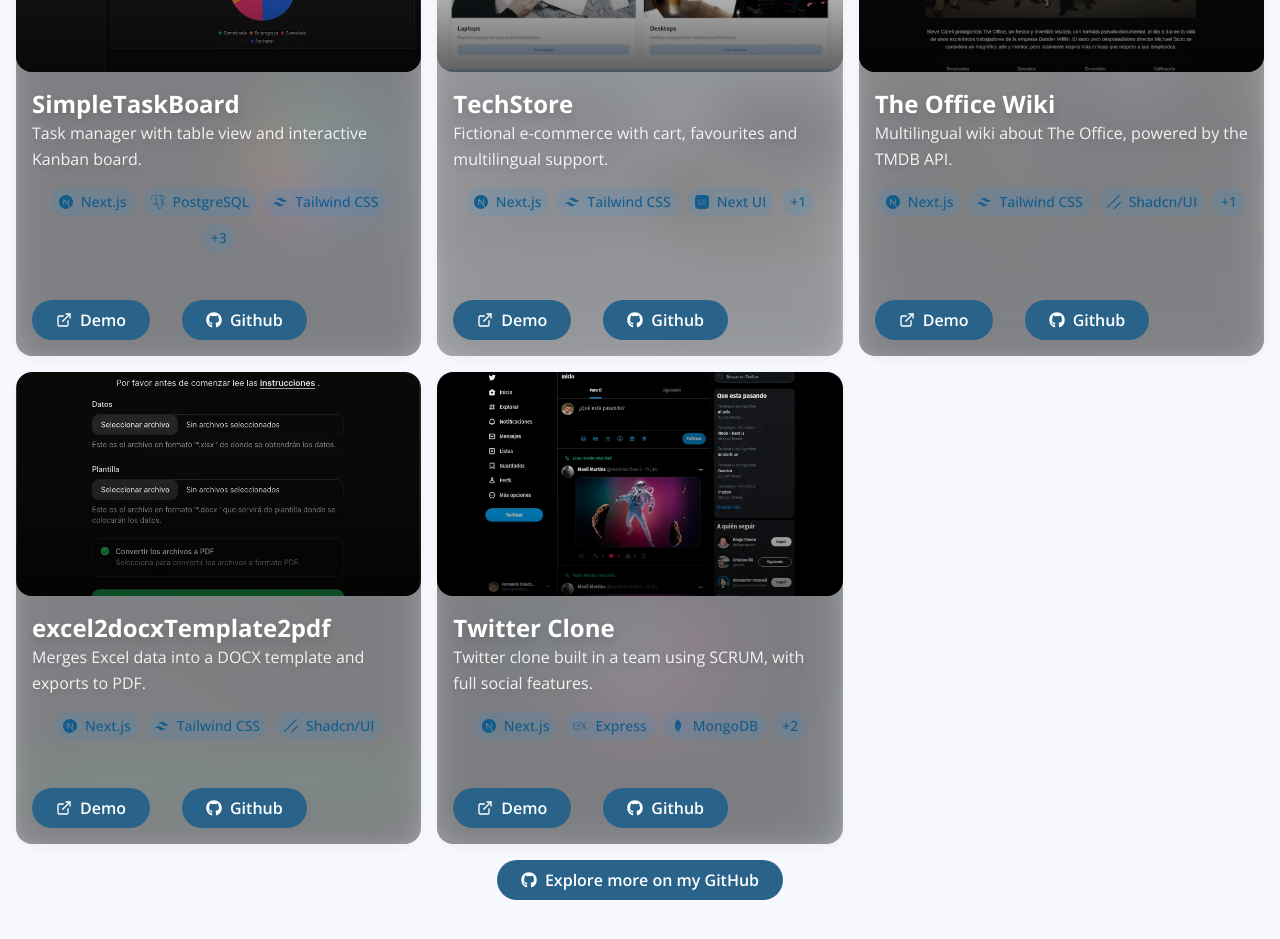
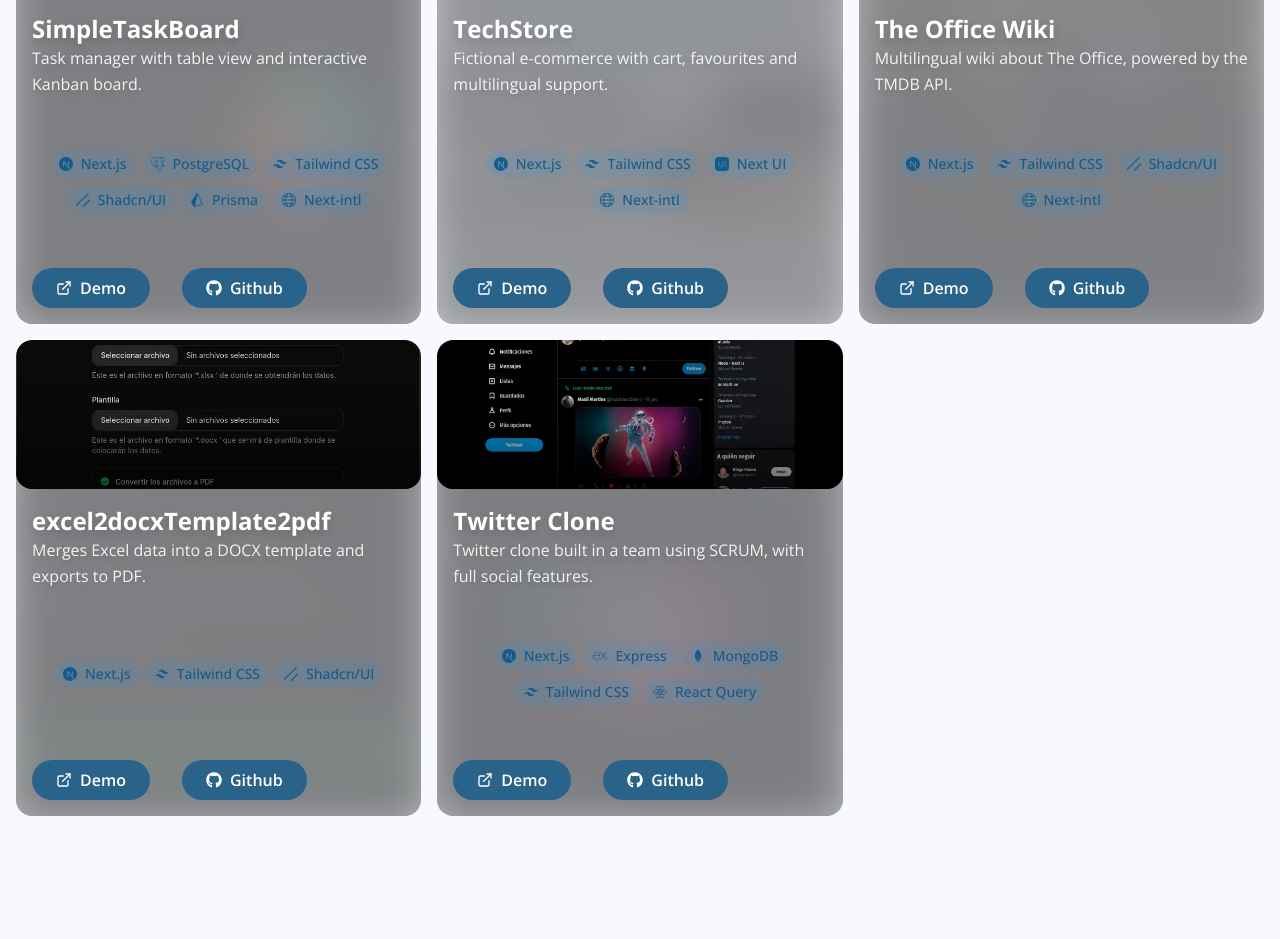
Before and after one commit to fernandobouchet/fernandobouchet.github.io, a Next.js app: page / in a window 1280 px wide. Shown: the part 1120-2059 px from the top of the page. Built offline with nearby package versions, Linux system fonts and the light colour scheme.

Commit message:
feat: update 'projects' card

```diff
--- a/components/projects/card/card-image.tsx
+++ b/components/projects/card/card-image.tsx
@@ -4,18 +4,17 @@ import Image from "next/image";
 
 interface Props {
   src: string;
-  alt: string;
   className?: string;
 }
 
-const CardImage = ({ src, alt }: Props) => {
+const CardImage = ({ src }: Props) => {
   return (
-    <div className="absolute inset-0 overflow-hidden rounded-2xl">
+    <div className="absolute inset-0 overflow-hidden rounded-2xl z-10">
       <Image
         src={src}
-        alt={alt}
+        alt=""
         fill
-        className="object-cover scale-110 blur-xl brightness-[0.2] saturate-[1.2] dark:brightness-[0.25] dark:saturate-100"
+        className="object-cover scale-110 blur-xl brightness-[0.2] dark:brightness-[0.25]"
       />
       <div className="absolute inset-0 bg-background/50 dark:bg-background/50" />
     </div>
--- a/components/projects/card/project-card.tsx
+++ b/components/projects/card/project-card.tsx
@@ -36,13 +36,13 @@ const ProjectCard = ({ project }: Props) => {
         bounce: 0.1,
         duration: 0.3,
       }}
-      className="overflow-hidden transition-all duration-500 w-full relative group h-full shadow-[0px_4px_16px_rgba(0,0,0,0.04),0px_2px_8px_rgba(0,0,0,0.02)] group-hover:shadow-[0px_16px_32px_rgba(0,0,0,0.08),0px_8px_16px_rgba(0,0,0,0.04)] dark:shadow-[0px_4px_16px_rgba(0,0,0,0.06),0px_2px_8px_rgba(0,0,0,0.04)] dark:group-hover:shadow-[0px_16px_32px_rgba(0,0,0,0.12),0px_8px_16px_rgba(0,0,0,0.08)] rounded-2xl flex flex-col"
+      className="overflow-hidden transition-all duration-500 w-full relative group h-full rounded-2xl flex flex-col"
     >
-      <CardImage src={image} alt={title} />
-      <div className="absolute inset-0 backdrop-blur-[2px] bg-surface-container/40 group-hover:bg-surface-container/60 dark:bg-surface-container/20 dark:group-hover:bg-surface-container/30 transition-all duration-500 rounded-2xl" />
+      <CardImage src={image} />
+      <div className="absolute inset-0 bg-surface-container/40 group-hover:bg-surface-container/60 dark:bg-surface-container/20 dark:group-hover:bg-surface-container/30 transition-all duration-500 rounded-2xl" />
 
       <div className="relative h-56 overflow-hidden z-10 rounded-2xl">
-        <div className="absolute inset-0 backdrop-blur-[1px] group-hover:backdrop-blur-[0px] transition-all duration-500">
+        <div className="absolute inset-0 transition-all duration-500">
           <Image
             src={image}
             alt={title}
@@ -53,18 +53,17 @@ const ProjectCard = ({ project }: Props) => {
         <div className="absolute inset-0 bg-gradient-to-t from-black/60 via-black/10 to-transparent dark:from-black/70 dark:via-black/20 dark:to-transparent" />
       </div>
 
-      <div className="relative z-10 p-4">
+      <div className="relative z-10 p-4 h-full flex flex-col">
+        <div>
           <h3 className="text-2xl font-bold text-white drop-shadow-lg">
             {title}
           </h3>
           <p className="text-base text-white/90 leading-relaxed drop-shadow-md">
             {language === "ES" ? info_es : info_en}
           </p>
-
-        <ProjectTechBadge techstack={techstack} length={3} />
         </div>
-
-      <div className="relative z-10 flex gap-8 p-4 mt-auto">
+        <ProjectTechBadge techstack={techstack} />
+        <div className="flex gap-8 mt-auto">
           {demo && (
             <ButtonLink link={demo} icon={<LuExternalLink />}>
               Demo
@@ -73,6 +72,7 @@ const ProjectCard = ({ project }: Props) => {
 
           {github && <ButtonGithub link={github}>Github</ButtonGithub>}
         </div>
+      </div>
     </motion.div>
   );
 };
--- a/components/projects/projects-container.tsx
+++ b/components/projects/projects-container.tsx
@@ -1,19 +1,14 @@
 "use client";
-import { useContext } from "react";
 import { ProjectsData } from "@/utils/projects-data";
 import { ProjectCard } from "./card/project-card";
 import { motion } from "motion/react";
-import { LanguageContext } from "@/context/language-context";
-import { ButtonGithub } from "@/components/ui/button-github";
 
 const ProjectsContainer = () => {
-  const { texts } = useContext(LanguageContext);
-
   const sortedProjects = ProjectsData.slice().sort((a, b) => b.id - a.id);
 
   return (
     <div className="flex flex-col justify-center gap-4">
-      <div className="grid grid-cols-1 md:grid-cols-2 lg:grid-cols-3 gap-4">
+      <div className="grid grid-cols-1 md:grid-cols-2 lg:grid-cols-3 justify-center gap-4">
         {sortedProjects.slice(0, 6).map((project, index) => {
           return (
             <motion.div
@@ -27,13 +22,6 @@ const ProjectsContainer = () => {
           );
         })}
       </div>
-
-      <ButtonGithub
-        link="https://github.com/fernandobouchet?tab=repositories"
-        className="md:fit mx-auto flex"
-      >
-        {texts.projects.githubButton}
-      </ButtonGithub>
     </div>
   );
 };
```
Lines whose indentation alone changed are shown as unchanged.
